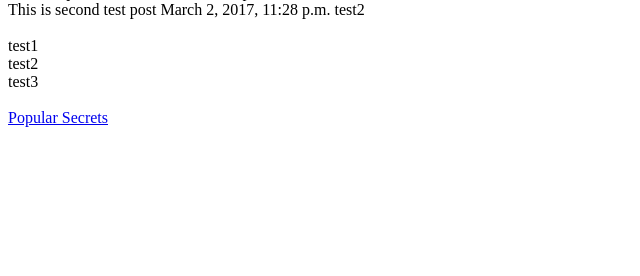
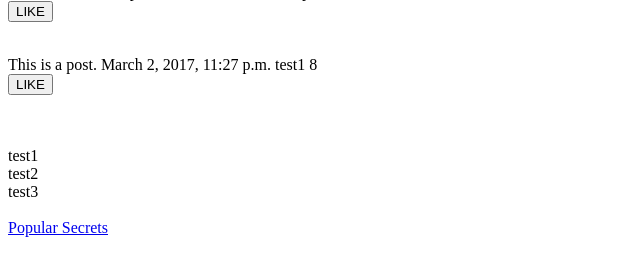
Before and after one commit to CodingDojoOnline-Nov2016/AlejoCovian, a Django app: page /secrets in a window 1280 px wide. Shown: the part 275-551 px from the top of the page, without its empty margins (0-640 px from the left). Run offline with Django 3.2, Linux system fonts and the light colour scheme; data comes from the database, SQL or seed files in the repository; both versions use the stored data as it was after the commit.

Commit message:
created first iteration of like function to dojo secrets assignment

```diff
--- a/Python/Django/Level_2/dojo_secrets/apps/dojo_secrets_app/models.py
+++ b/Python/Django/Level_2/dojo_secrets/apps/dojo_secrets_app/models.py
@@ -65,8 +65,16 @@ class MessageValidate():
 class Message(models.Model):
 	message = models.TextField(max_length=1000)
 	user = models.ForeignKey(User)
-	likes = models.PositiveIntegerField(default=0)
+	likes = models.IntegerField(default=0)
 	created_at = models.DateTimeField(auto_now_add=True)
 	updated_at = models.DateTimeField(auto_now=True)
 
 	validation = MessageValidate()
+
+#####
+
+class Like(models.Model):
+	user = models.ForeignKey(User)
+	message = models.ForeignKey(Message, related_name='messagelikes')
+	created_at = models.DateTimeField(auto_now_add=True)
+	updated_at = models.DateTimeField(auto_now=True)
--- a/Python/Django/Level_2/dojo_secrets/apps/dojo_secrets_app/templates/dojo_secrets_app/secrets.html
+++ b/Python/Django/Level_2/dojo_secrets/apps/dojo_secrets_app/templates/dojo_secrets_app/secrets.html
@@ -18,9 +18,17 @@
 		{{message.message}}
 		{{message.user.created_at}}
 		{{message.user.first_name}}
+		{{message.messagelikes.count}}
 		{% if message.user.id == request.session.user.id %}
 			<a href="/delete/{{message.id}}">DELETE</a>
 			(Posted by you.)
+		{% else %}
+			<form action = '/like' method='post'>
+				{% csrf_token %}
+				<input type = 'submit' value = 'LIKE'>
+				<input type = 'hidden' name = 'message' value = '{{message.id}}'>
+				<input type = 'hidden' name = 'user' value = '{{request.session.user.id}}'>
+			</form>
 		{% endif %}
 		<br>
 	{% endfor %}
--- a/Python/Django/Level_2/dojo_secrets/apps/dojo_secrets_app/urls.py
+++ b/Python/Django/Level_2/dojo_secrets/apps/dojo_secrets_app/urls.py
@@ -8,6 +8,7 @@ urlpatterns = [
 	url(r'^secrets$', views.secrets),
 	url(r'^newsecret$', views.newsecret),
 	url(r'^delete/(?P<id>\d+)$', views.delete),
+	url(r'^like$', views.like),
 	url(r'^popular$', views.popular),
 	url(r'^logout$', views.logout),
 ]
--- a/Python/Django/Level_2/dojo_secrets/apps/dojo_secrets_app/views.py
+++ b/Python/Django/Level_2/dojo_secrets/apps/dojo_secrets_app/views.py
@@ -1,5 +1,6 @@
 from django.shortcuts import render, redirect
-from .models import User, Message
+from .models import User, Message, Like
+from django.db.models import Count
 
 # Create your views here.
 def index(request):
@@ -43,7 +44,8 @@ def register(request):
 def secrets(request):
 	context = {
 		'users': User.validation.all(),
-		'messages': Message.objects.all(),
+		'messages': Message.objects.all().order_by('-id'),
+		'likes': Message.objects.annotate(Count('id'))
 	}
 	return render(request, 'dojo_secrets_app/secrets.html', context)
 
@@ -61,6 +63,13 @@ def delete(request, id):
 	Message.objects.get(id=id).delete()
 	return redirect('/secrets')
 
+def like(request):
+	print User.validation.all()
+	thing = request.POST['user']
+	message = Message.objects.get(id=request.POST['message'])
+	Like.objects.create(message=message, user=User.validation.get(id=thing))
+	return redirect('/secrets')
+
 def logout(request):
 	del request.session['user']
 	return redirect('/')
```
Also changed, not shown: Python/Django/Level_2/dojo_secrets/apps/dojo_secrets_app/migrations/0001_initial.py, Python/Django/Level_2/dojo_secrets/db.sqlite3, 5 other files.
